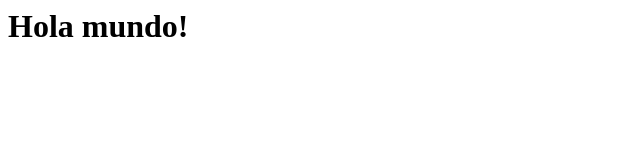
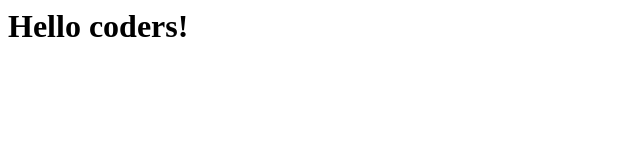
Before and after one commit to migcm06/activityno.1, a plain HTML site: page index.html in a window 1280 px wide. Shown: the whole page, without its empty margins (0-640 px from the left). Drawn offline with Linux system fonts and the light colour scheme.

Commit message:
first commit

```diff
--- a/index.html
+++ b/index.html
@@ -1,3 +1,3 @@
 <html>
-  <h1>Hola mundo!</h1>
+  <h1>Hello coders!</h1>
 </html>
```
